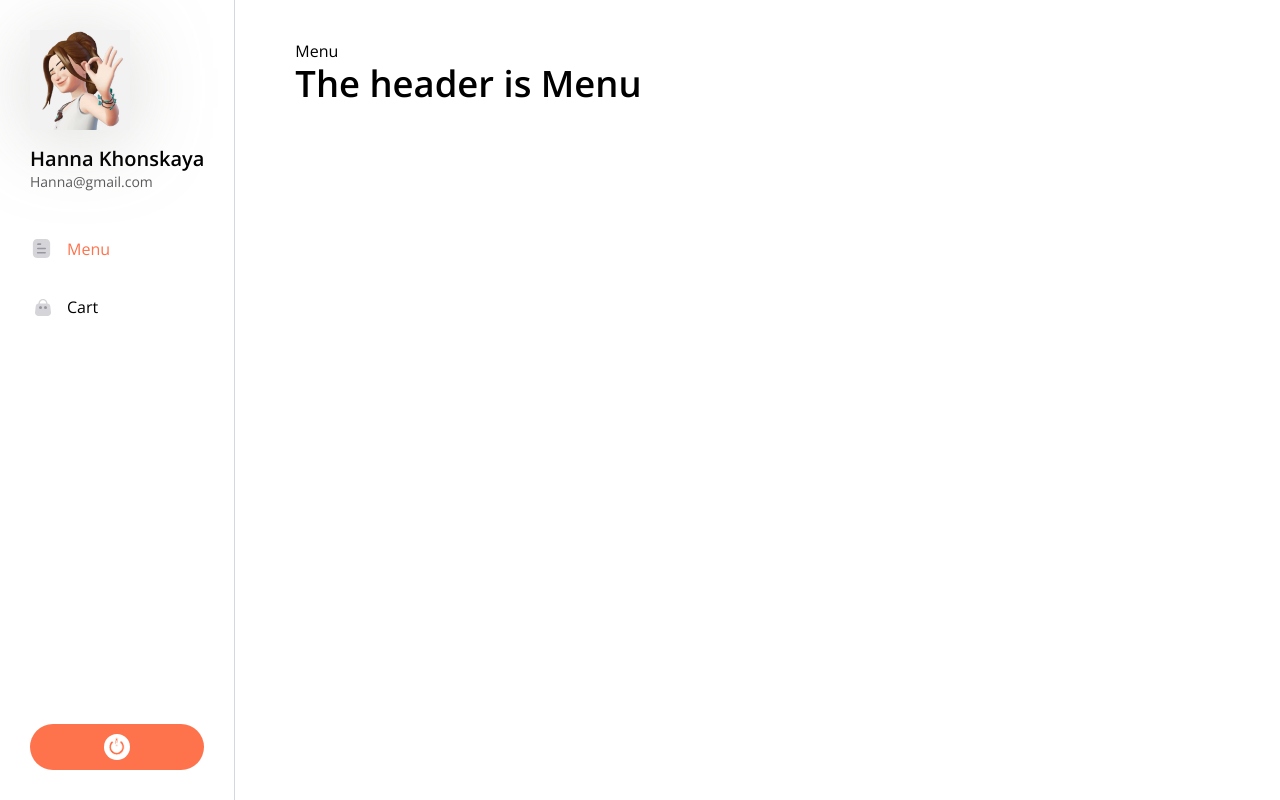
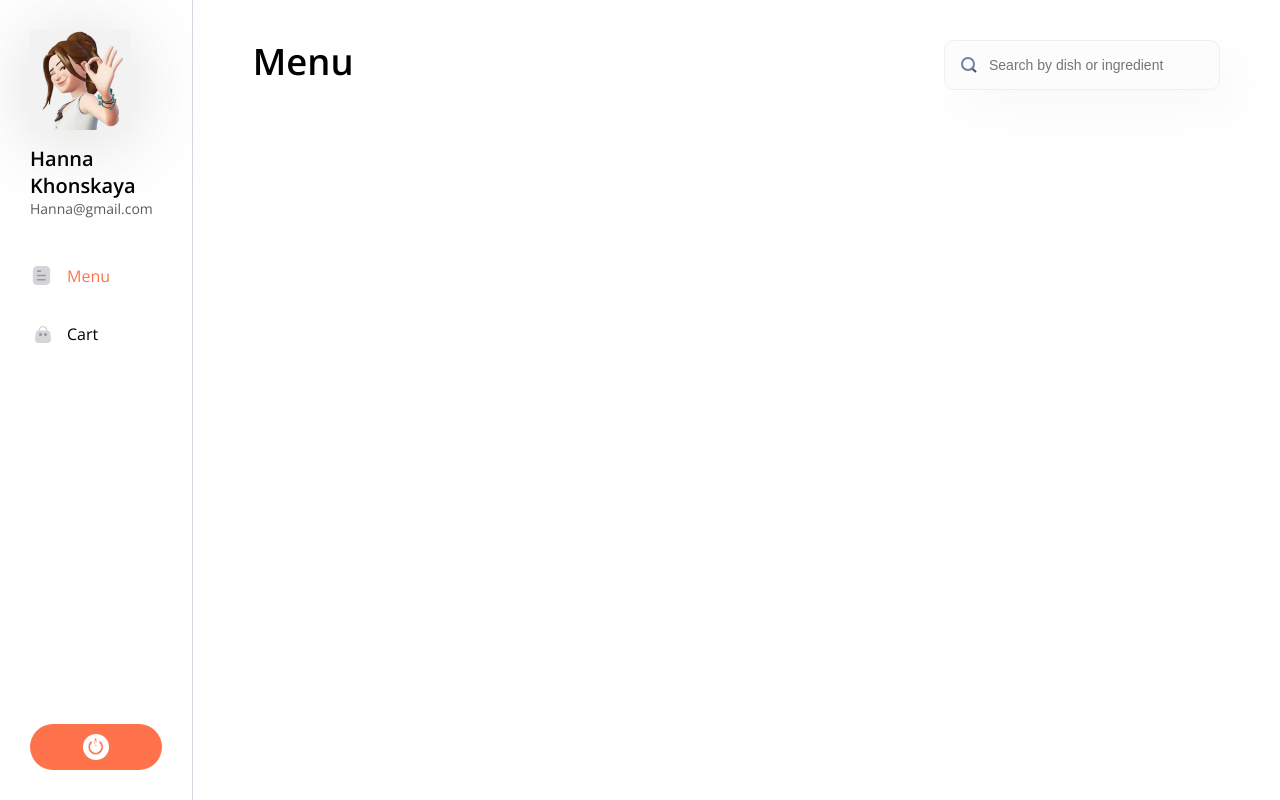
Before and after one commit to igerne94/food-app, a React (Vite) app: page / in a window 1280 px wide. Built offline with nearby package versions, Linux system fonts and the light colour scheme.

Commit message:
Search component; styles; width for Layout content: 100%. Header moved from common Layout to Menu page

```diff
--- /dev/null
+++ b/src/components/Pages/Menu/Menu.module.css
@@ -0,0 +1,4 @@
+.head {
+   display: flex;
+   justify-content: space-between;
+}
--- a/src/components/Pages/Menu/Menu.tsx
+++ b/src/components/Pages/Menu/Menu.tsx
@@ -1,3 +1,13 @@
+import Header from "../../Header/Header";
+import Search from "../../Search/Search";
+import styles from './Menu.module.css';
+
 export function Menu() {
-    return <>Menu</>
+    return (
+        <>
+            <div className={styles['head']}>
+                <Header>Menu</Header>
+                <Search placeholder="Search by dish or ingredient" />
+            </div>
+        </>)
 }
--- /dev/null
+++ b/src/components/Search/Search.module.css
@@ -0,0 +1,22 @@
+.input {
+	font-size: 14px;
+	font-style: normal;
+	font-weight: 400;
+	color: var(--text-color);
+	background-color: #FCFCFD;
+	border: 1px solid #EFEFEF;
+	box-shadow: 15px 20px 45px 0px rgba(233, 233, 233, 0.25);
+	border-radius: 10px;
+	padding: 16px 30px 16px 44px;
+	min-width: 200px;
+}
+
+.input-wrapper {
+	position: relative;
+}
+
+.icon {
+	position: absolute;
+	left: 17px;
+	top: 17px;
+}
--- /dev/null
+++ b/src/components/Search/Search.props.ts
@@ -0,0 +1,3 @@
+export interface SearchProps extends React.InputHTMLAttributes<HTMLInputElement> {
+    isValid?: boolean
+}
--- /dev/null
+++ b/src/components/Search/Search.tsx
@@ -0,0 +1,23 @@
+import { forwardRef } from 'react';
+import styles from './Search.module.css';
+import cn from 'classnames';
+import { SearchProps } from './Search.props';
+
+const Search = forwardRef<HTMLInputElement, SearchProps>(
+    function Search({ className, isValid = true, ...props }, ref) {
+        return (
+            <div className={styles['input-wrapper']}>
+                <input
+                    ref={ref}
+                    className={cn(className, styles['input'], {
+                        [styles['invalid']]: !isValid,
+                    })}
+                    {...props}
+                />
+                <img className={styles['icon']} src='/search-icon.svg' alt='search-icon' />
+            </div>
+        );
+    }
+);
+
+export default Search;
--- a/src/layout/Menu/Layout.module.css
+++ b/src/layout/Menu/Layout.module.css
@@ -73,4 +73,5 @@
 
 .content {
     padding: 40px 60px;
+    width: 100%;
 }
--- a/src/layout/Menu/Layout.tsx
+++ b/src/layout/Menu/Layout.tsx
@@ -2,7 +2,6 @@
 import styles from './Layout.module.css';
 import Button from "../../components/Button/Button";
 import cn from 'classnames';
-import Header from "../../components/Header/Header";
 
 export function Layout() {
     return <div className={styles['layout']}>
@@ -44,7 +43,6 @@
         </div>
         <div className={styles['content']}>
             <Outlet />
-            <Header>The header is Menu</Header>
         </div>
     </div>
 }
```
Also changed, not shown: public/search-icon.svg (added).
